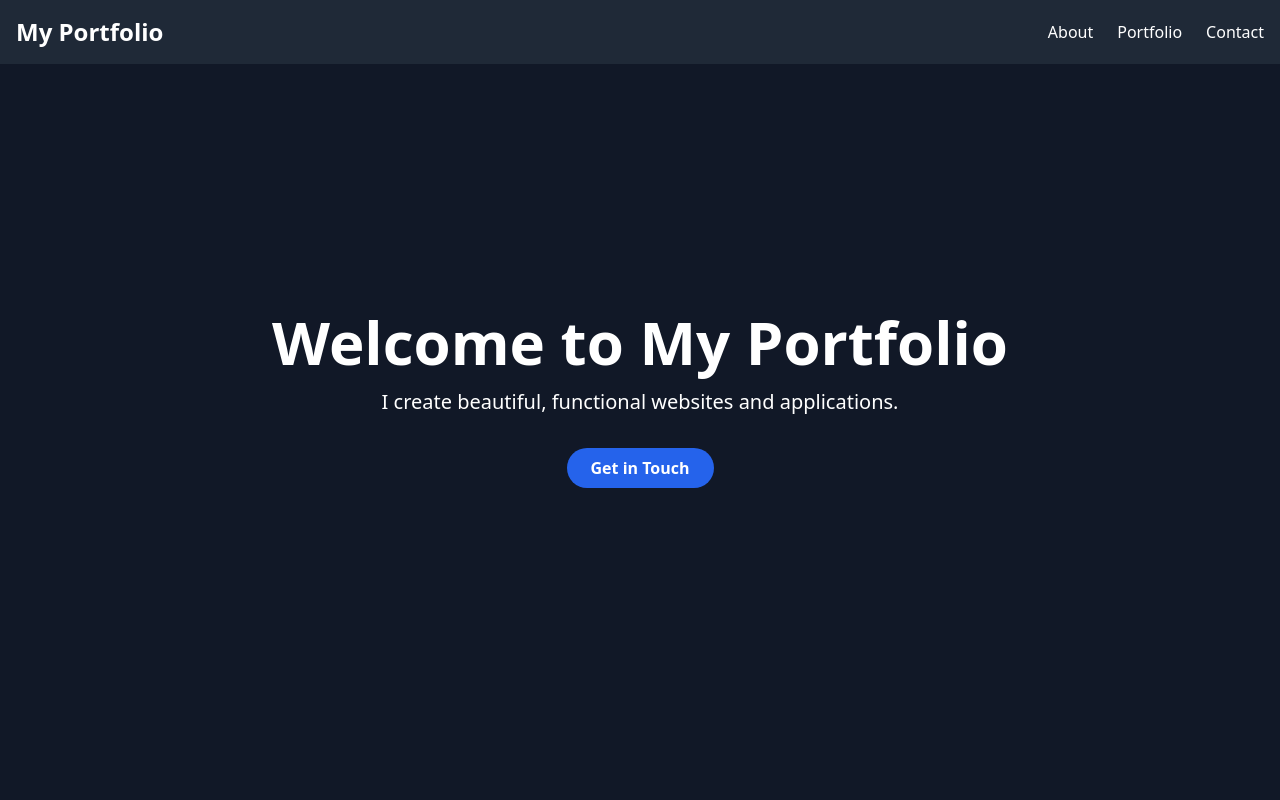
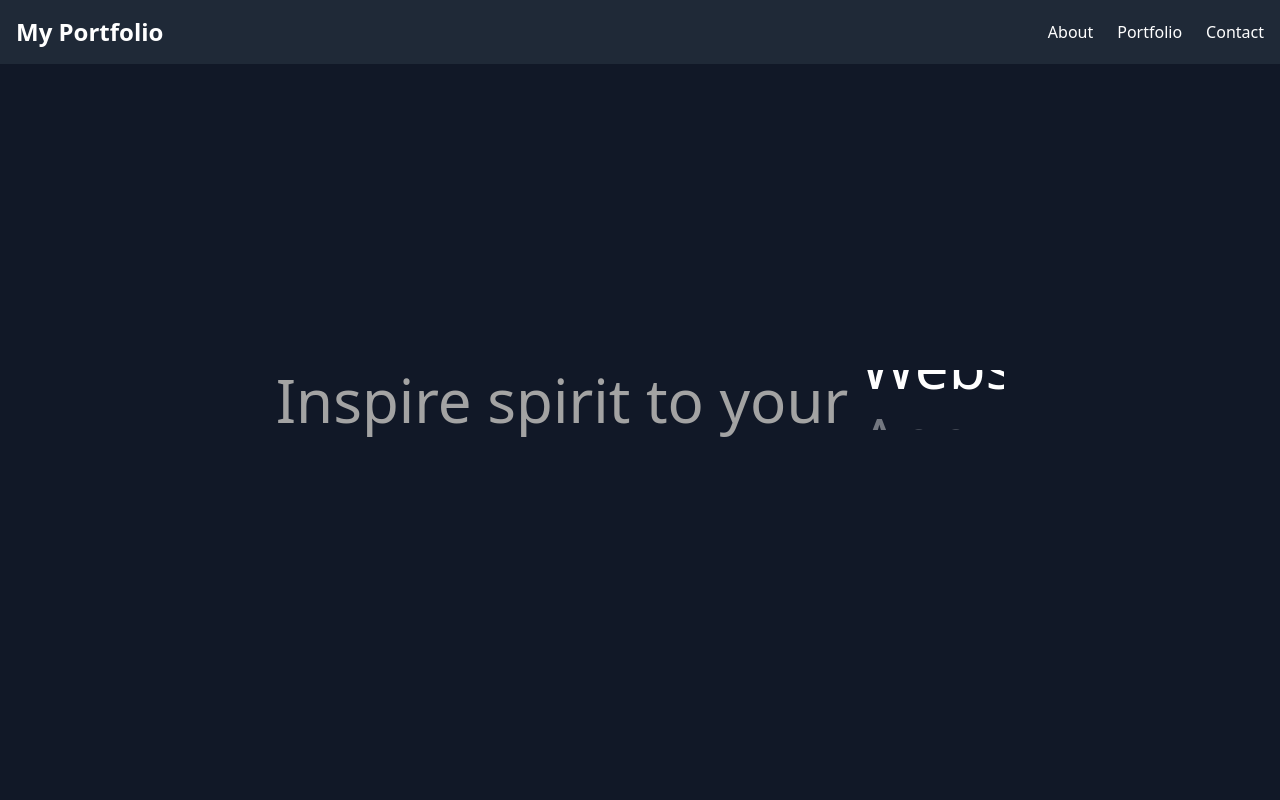
Before and after one commit to Avielbe/landing, a React (Create React App) app: page / in a window 1280 px wide. Shown: the top 800 px of the page. Built offline with nearby package versions, Linux system fonts and the light colour scheme.

Commit message:
try to add video

```diff
--- a/src/components/About.jsx
+++ b/src/components/About.jsx
@@ -2,7 +2,8 @@
 import React from 'react';
 
 const About = () => (
-  <section id="about" className="py-16 bg-gray-100">
+    <section id="about" className="py-16 bg-gray-100" data-aos="fade-up">
+
         <div className="container mx-auto flex flex-col md:flex-row items-center px-6 md:px-0">
             {/* Image */}
             <div className="w-full md:w-1/2 flex justify-center md:justify-end mb-8 md:mb-0">
--- a/src/components/Hero.jsx
+++ b/src/components/Hero.jsx
@@ -1,13 +1,103 @@
+// // src/components/Hero.jsx
+// import React, {useEffect, useRef} from 'react';
+
+// const Hero = () => {
+//     const videoRef = useRef(null);
+
+//     useEffect(() => {
+//         const video = videoRef.current;
+//         video.load(); // Load the video initially
+//         video.play(); // Start playing the video
+//         video.loop = true; // Loop the video playback
+
+//         return () => {
+//         video.pause(); // Pause the video on unmount
+//         };
+//     }, []);
+
+//     return (
+//     <section className="flex items-center justify-center h-screen bg-gray-900 text-white px-6">
+//         <video
+//             ref={videoRef}
+//             className="absolute inset-0 z-0 w-full h-full object-cover opacity-20" // Adjust opacity as needed
+//             autoPlay
+//             muted
+//             loop
+//         >
+//             <source src="public/HeroVideo.mp4" type="video/mp4" />
+//             Your browser does not support the video tag.
+//         </video>
+
+//         <div className="absolute inset-0 z-10">
+//             <h1 className="flex items-center text-6xl font-medium text-neutral-400">
+//                 Inspire spirit to your
+//                 <span className="relative ml-3 h-[1em] w-36 overflow-hidden">
+//                 <span
+//   className={`absolute h-full w-full -translate-y-full animate-slide leading-none text-white ${
+//     window.innerWidth < 768 // Adjust the breakpoint as needed
+//       ? 'sm:-translate-y-1/2' // Adjust the vertical position for mobile
+//       : ''
+//   }`}
+// >
+//                     Website
+//                     </span>
+//                     <span
+//                     className="absolute h-full w-full -translate-y-full animate-slide leading-none text-white [animation-delay:0.83s]"
+//                     >
+//                     App
+//                     </span>
+//                     <span
+//                     className="absolute h-full w-full -translate-y-full animate-slide leading-none text-white [animation-delay:1.83s]"
+//                     >
+//                     Store
+//                     </span>
+//                 </span>
+//             </h1>
+//         </div>
+
+//     </section>
+//     );
+
+
+// };
+
+// export default Hero;
+
+
+
 // src/components/Hero.jsx
 import React from 'react';
 
 const Hero = () => (
     <section className="flex items-center justify-center h-screen bg-gray-900 text-white px-6">
-        <div className="text-center max-w-3xl">
+        {/* <div className="text-center max-w-3xl">
             <h1 className="text-4xl md:text-6xl font-bold mb-4">Welcome to My Portfolio</h1>
             <p className="text-lg md:text-xl mb-8">I create beautiful, functional websites and applications.</p>
             <button className="bg-blue-600 hover:bg-blue-700 text-white font-semibold py-2 px-6 rounded-full transition duration-200">Get in Touch</button>
+        </div> */}
+        <div>
+            <h1 className="flex items-center text-6xl font-medium text-neutral-400">
+                Inspire spirit to your
+                <span className="relative ml-3 h-[1em] w-36 overflow-hidden">
+                    <span
+                        className="absolute h-full w-full -translate-y-full animate-slide leading-none text-white"
+                    >
+                        Website
+                    </span>
+                    <span
+                        className="absolute h-full w-full -translate-y-full animate-slide leading-none text-white [animation-delay:0.83s]"
+                    >
+                        App
+                    </span>
+                    <span
+                        className="absolute h-full w-full -translate-y-full animate-slide leading-none text-white [animation-delay:1.83s]"
+                    >
+                        Store
+                    </span>
+                </span>
+            </h1>
         </div>
+
     </section>
 );
 
--- a/tailwind.config.js
+++ b/tailwind.config.js
@@ -3,8 +3,28 @@ module.exports = {
     "./public/**/*.html",
     "./src/**/*.{js,jsx,ts,tsx}",
   ],
+  // theme: {
+  //   extend: {},
+  // },
   theme: {
+    extend: {
+      animation: {
+        slide: "slide 2.5s linear infinite",
+      },
+      keyframes: {
+        slide: {
+          "0%": { transform: "translateY(100%)", opacity: 0.1 },
+          "15%": { transform: "translateY(0)", opacity: 1 },
+          "30%": { transform: "translateY(0)", opacity: 1 },
+          "45%": { transform: "translateY(-100%)", opacity: 1 },
+          "100%": { transform: "translateY(-100%)", opacity: 0.1 },
+        },
+      },
+    },
+  },
+  variants: {
     extend: {},
   },
+  // https://ibelick.com/blog/create-text-sliding-effect-with-tailwind-css
   plugins: [],
 }
```
Also changed, not shown: src/index.js (+5 -4 lines), src/App.jsx (indentation only), 1 other file (tests, documents, lock files or other folders). Lines whose indentation alone changed are shown as unchanged.
